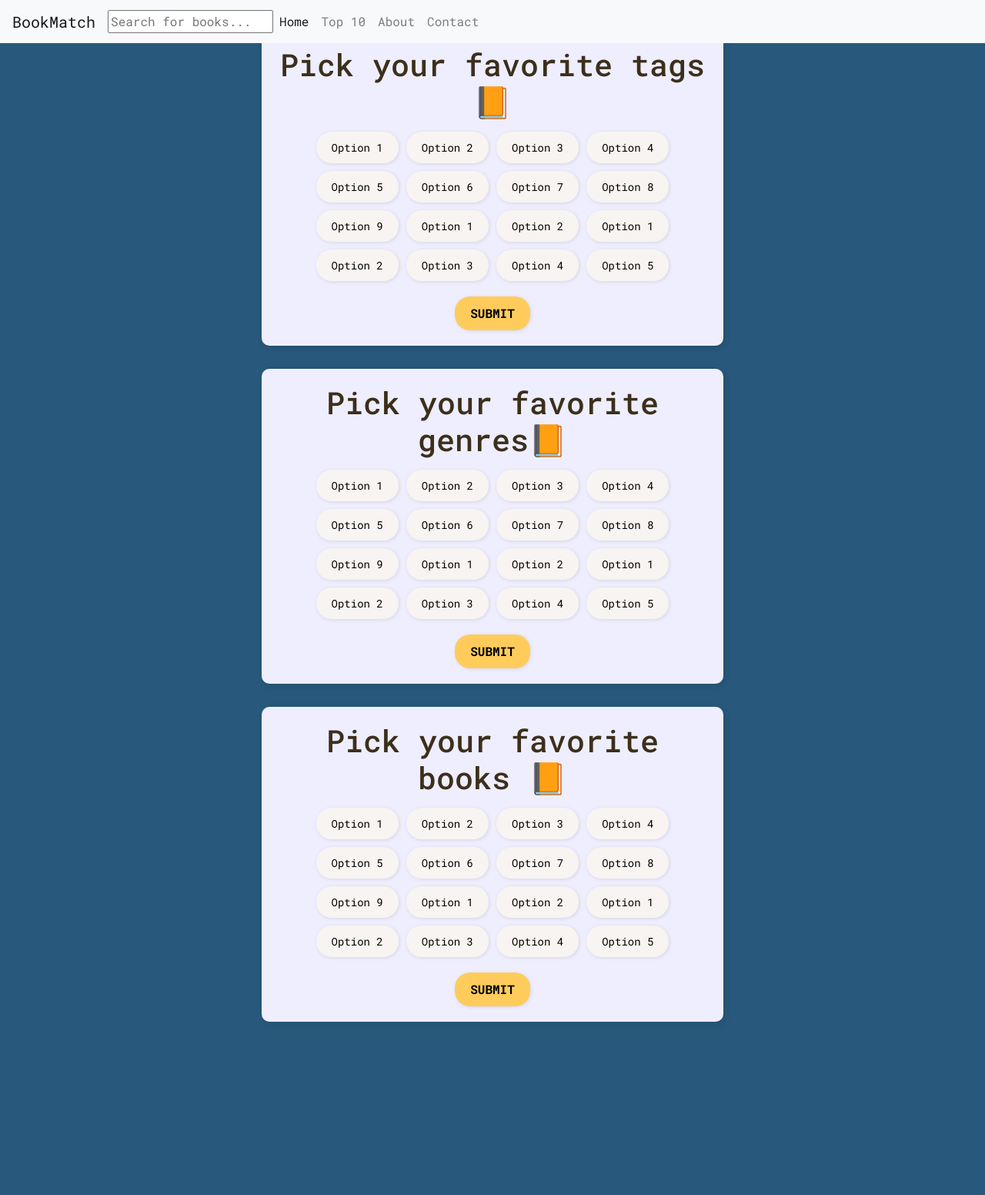
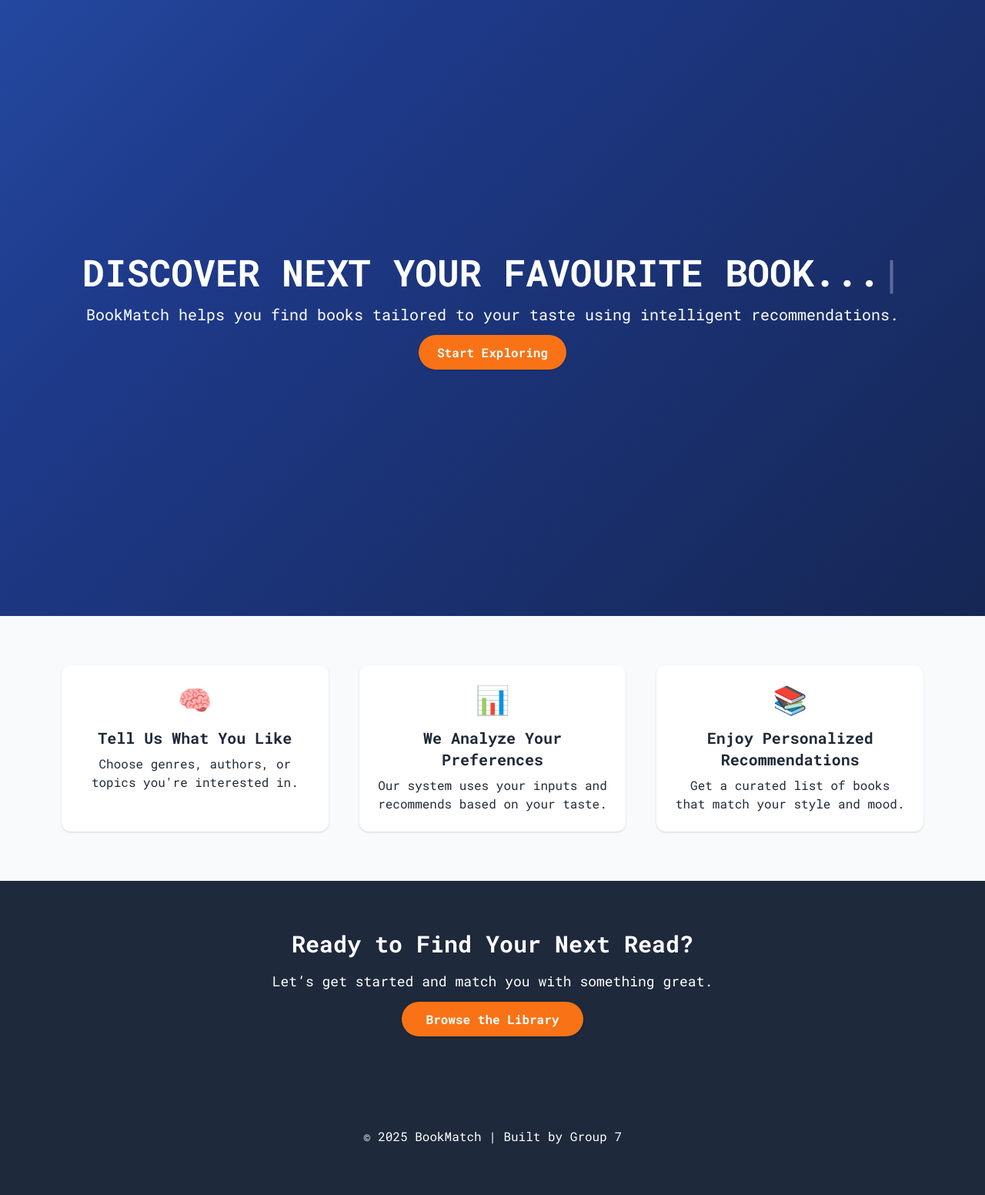
Before and after one commit to pastelnata/group7, a Django app: page / in a window 1280 px wide. Shown: the whole page at 77% size. Before the commit the page ends 1327 px from the top, so only its background shows below. Run offline with Django 5.2, Linux system fonts and the light colour scheme; some libraries are stand-ins or nearby versions.

Commit message:
Welcome page

```diff
--- a/BookRecommendationSystem/myapp/templates/home.html
+++ b/BookRecommendationSystem/myapp/templates/home.html
@@ -31,7 +31,7 @@
         <div class="collapse navbar-collapse" id="navbarNav">
             <ul class="navbar-nav">
                 <li class="nav-item active">
-                    <a class="nav-link" href="/ ">Home</a>
+                    <a class="nav-link" href="/homepage">Home</a>
                 </li>
                 <li>
                     <a class="nav-link" href="/top10">Top 10</a>
--- /dev/null
+++ b/BookRecommendationSystem/myapp/templates/myapp/welcome.html
@@ -0,0 +1,125 @@
+<!DOCTYPE html>
+<html lang="en">
+<head>
+    <meta charset="UTF-8">
+    <title>Welcome to BookMatch</title>
+    <meta name="viewport" content="width=device-width, initial-scale=1.0">
+    <!-- Tailwind CSS -->
+    <link href="https://cdn.jsdelivr.net/npm/tailwindcss@2.2.19/dist/tailwind.min.css" rel="stylesheet">
+    <!-- Roboto Mono Font -->
+    <link href="https://fonts.googleapis.com/css2?family=Roboto+Mono:wght@400;500;700&display=swap" rel="stylesheet">
+
+    <style>
+        body {
+            font-family: 'Roboto Mono', monospace;
+        }
+        .text-orange {
+            color: #f97316;
+        }
+        .bg-navy {
+            background-color: #1e293b;
+        }
+        .bg-orange {
+            background-color: #f97316;
+        }
+        @keyframes gradientShift {
+        0% {
+        background-position: 0% 50%;
+            }
+            50% {
+        background-position: 100% 50%;
+  }
+  100% {
+    background-position: 0% 50%;
+  }
+}
+
+.animated-gradient {
+  background: linear-gradient(-45deg, #0f172a, #1e3a8a, #3b82f6, #1e40af);
+  background-size: 400% 400%;
+  animation: gradientShift 15s ease infinite;
+}
+#typewriter::after {
+  content: "|";
+  animation: blink 1s infinite;
+}
+
+@keyframes blink {
+  0%, 100% { opacity: 1; }
+  50% { opacity: 0; }
+}
+</style>
+
+<script>
+    document.addEventListener("DOMContentLoaded", function () {
+        const text = "DISCOVER NEXT YOUR FAVOURITE BOOK...";
+        const target = document.getElementById("typewriter");
+        let index = 0;
+
+        function typeWriter() {
+            if (index < text.length) {
+                target.innerHTML += text.charAt(index);
+                index++;
+                setTimeout(typeWriter, 80); // Typing speed
+            }
+        }
+
+        typeWriter();
+    });
+</script>
+
+</head>
+<body class="bg-white text-gray-800">
+
+<!-- Smooth Morphing Gradient Waves -->
+<section class="relative min-h-screen flex flex-col justify-center items-center text-white text-center px-6 overflow-hidden">
+    <!-- Animated Gradient Background -->
+    <div class="absolute inset-0 z-0 animated-gradient"></div>
+    <!-- Content -->
+    <div class="relative z-10">
+        <h1 id="typewriter" class="text-5xl font-bold mb-4 font-robotoMono"></h1>
+      <p class="text-xl mb-6">BookMatch helps you find books tailored to your taste using intelligent recommendations.</p>
+      <a href="{% url 'homepage' %}" class="bg-orange text-white font-semibold px-6 py-3 rounded-full shadow hover:bg-orange-500 transition">
+        Start Exploring
+      </a>
+    </div>
+  </section>
+
+</section>
+    <!-- How It Works -->
+    <section class="py-16 bg-gray-50 text-center">
+        <div class="grid grid-cols-1 md:grid-cols-3 gap-10 max-w-6xl mx-auto px-4">
+            <div class="bg-white p-6 rounded-xl shadow">
+                <div class="text-orange text-4xl mb-4">🧠</div>
+                <h3 class="text-xl font-semibold mb-2">Tell Us What You Like</h3>
+                <p>Choose genres, authors, or topics you're interested in.</p>
+            </div>
+            <div class="bg-white p-6 rounded-xl shadow">
+                <div class="text-orange text-4xl mb-4">📊</div>
+                <h3 class="text-xl font-semibold mb-2">We Analyze Your Preferences</h3>
+                <p>Our system uses your inputs and recommends based on your taste.</p>
+            </div>
+            <div class="bg-white p-6 rounded-xl shadow">
+                <div class="text-orange text-4xl mb-4">📚</div>
+                <h3 class="text-xl font-semibold mb-2">Enjoy Personalized Recommendations</h3>
+                <p>Get a curated list of books that match your style and mood.</p>
+            </div>
+        </div>
+    </section>
+
+    <!-- CTA -->
+    <section class="py-16 bg-navy text-white text-center">
+        <h2 class="text-3xl font-bold mb-4">Ready to Find Your Next Read?</h2>
+        <p class="mb-6 text-lg">Let’s get started and match you with something great.</p>
+        <a href="{% url 'libraryview' %}" class="bg-orange text-white font-semibold px-8 py-3 rounded-full shadow hover:bg-orange-500 transition">
+            Browse the Library
+        </a>
+    </section>
+
+    <!-- Footer -->
+    <footer class="py-16 bg-navy text-white text-center">
+        © 2025 BookMatch | Built by Group 7
+    </footer>
+
+</body>
+</html>
--- a/BookRecommendationSystem/myapp/urls.py
+++ b/BookRecommendationSystem/myapp/urls.py
@@ -3,7 +3,8 @@ from . import views
 from search.views import search_results
 
 urlpatterns = [
-    path('', views.homepage, name='homepage'),
+    path('', views.welcome, name='welcome'),
+    path('homepage/', views.homepage, name='homepage'),
     path('autocomplete/',views.autocomplete,name="autocomplete"),
     path("top10/", views.top10_page, name="top10_page"),
     path('library/',views.libraryview,name="libraryview"),
--- a/BookRecommendationSystem/myapp/views.py
+++ b/BookRecommendationSystem/myapp/views.py
@@ -70,3 +70,6 @@ def support_view(request):
         form = SupportForm()
 
     return render(request, 'myapp/support.html', {'form': form})
+
+def welcome(request):
+    return render(request, 'myapp/welcome.html')
```
